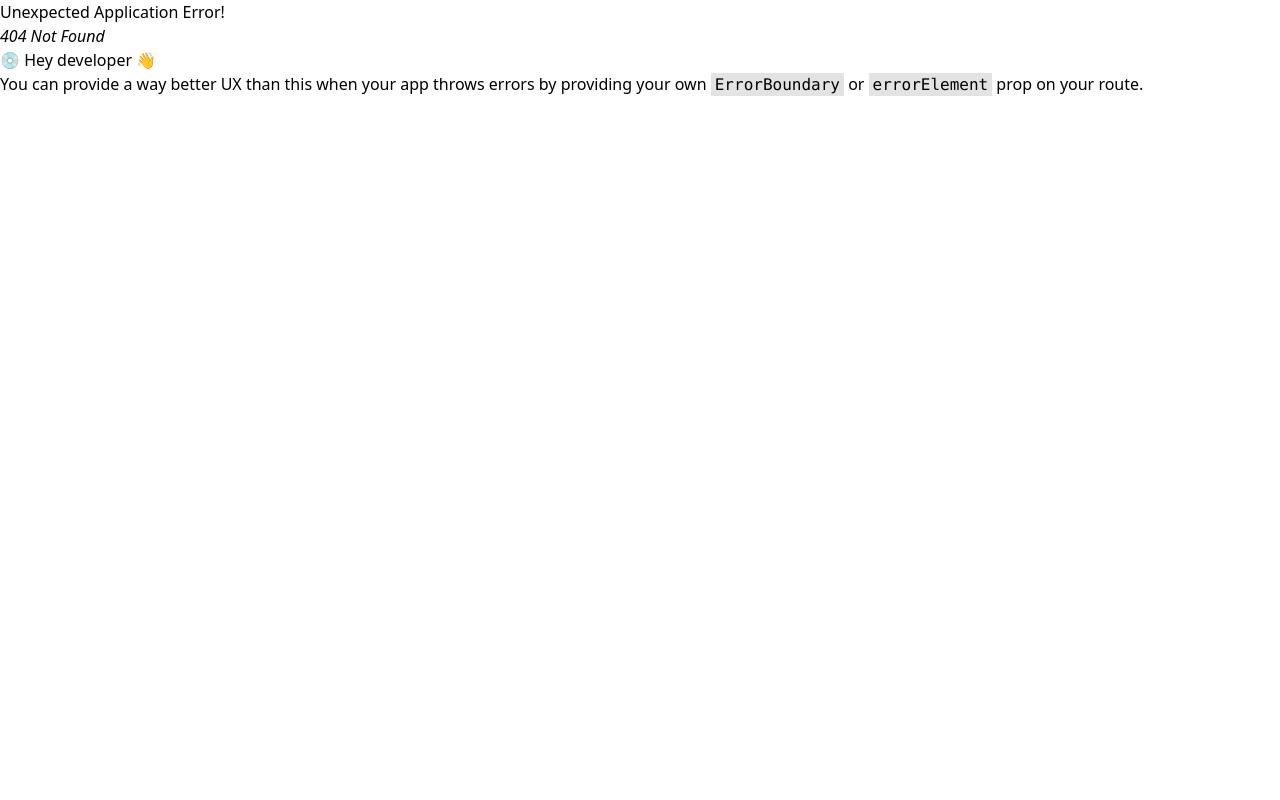
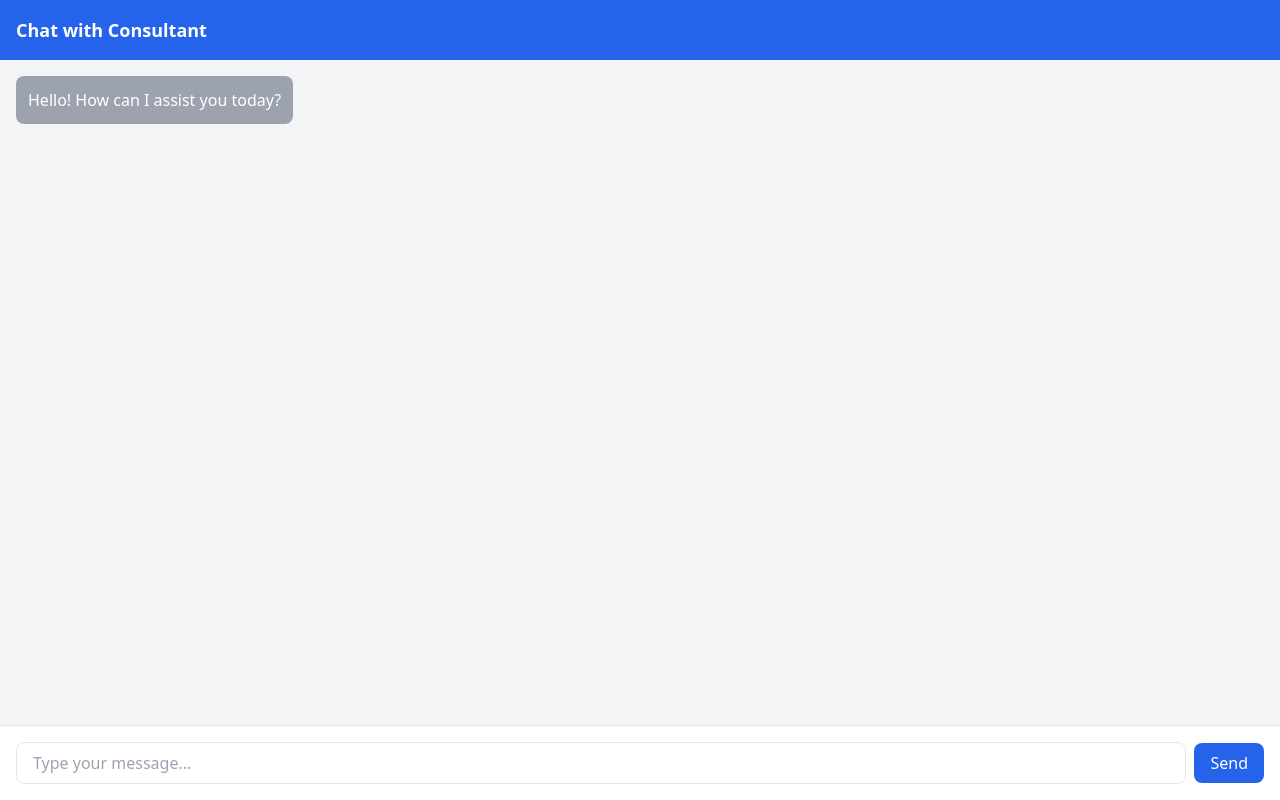
Before and after one commit to DariusSo/ConsultancyAppFront, a React (Vite) app: page /chat in a window 1280 px wide. Before the commit this address had no page. Built offline with nearby package versions, Linux system fonts and the light colour scheme.

Commit message:
Added cosultation approval

```diff
--- a/package.json
+++ b/package.json
@@ -11,13 +11,15 @@
   },
   "dependencies": {
     "@headlessui/react": "^2.2.0",
+    "@stomp/stompjs": "^7.0.0",
     "@stripe/stripe-js": "^5.4.0",
     "@tailwindcss/aspect-ratio": "^0.4.2",
     "react": "^18.3.1",
     "react-datepicker": "^7.5.0",
     "react-dom": "^18.3.1",
     "react-icons": "^5.4.0",
-    "react-router-dom": "^7.1.0"
+    "react-router-dom": "^7.1.0",
+    "sockjs-client": "^1.6.1"
   },
   "devDependencies": {
     "@eslint/js": "^9.17.0",
--- /dev/null
+++ b/src/components/ChatWindow.jsx
@@ -0,0 +1,80 @@
+// ChatWindow.js
+import React, { useState } from 'react';
+
+const ChatWindow = () => {
+  const [messages, setMessages] = useState([
+    { sender: 'bot', text: 'Hello! How can I assist you today?' },
+  ]);
+  const [input, setInput] = useState('');
+
+  const handleSend = () => {
+    if (input.trim() === '') return;
+
+    setMessages((prev) => [...prev, { sender: 'user', text: input }]);
+    setInput('');
+
+    // Simulating bot response
+    setTimeout(() => {
+      setMessages((prev) => [...prev, { sender: 'bot', text: 'Thank you for your message!' }]);
+    }, 1000);
+  };
+
+  return (
+    <div className="flex flex-col h-screen bg-gray-100">
+      {/* Header */}
+      <div className="p-4 bg-blue-600 text-white text-lg font-semibold">Chat with Consultant</div>
+
+      {/* Chat Messages */}
+      <div className="flex-1 p-4 overflow-y-auto">
+        {messages.map((msg, index) => (
+          <div
+            key={index}
+            className={`mb-2 flex ${msg.sender === 'user' ? 'justify-end' : 'justify-start'}`}
+          >
+            <div
+              className={`max-w-xs p-3 rounded-lg text-white ${
+                msg.sender === 'user' ? 'bg-blue-500' : 'bg-gray-400'
+              }`}
+            >
+              {msg.text}
+            </div>
+          </div>
+        ))}
+      </div>
+
+      {/* Input Box */}
+      <div className="p-4 bg-white flex items-center border-t">
+        <input
+          type="text"
+          value={input}
+          onChange={(e) => setInput(e.target.value)}
+          className="flex-1 px-4 py-2 border rounded-lg focus:outline-none focus:ring-2 focus:ring-blue-500"
+          placeholder="Type your message..."
+        />
+        <button
+          onClick={handleSend}
+          className="ml-2 px-4 py-2 bg-blue-600 text-white rounded-lg hover:bg-blue-700"
+        >
+          Send
+        </button>
+      </div>
+    </div>
+  );
+};
+
+var stompClient = null;
+function connect(setIsConnected, name, chatWindowRef, users, setUsers, usr, setMessages, messages, msg, hasResponded, setHasResponded) {
+  var socket = new SockJS('http://localhost:8080/websocket');
+
+  stompClient = Stomp.over(socket);
+  stompClient.connect({}, function (frame) {
+
+  console.log('Connected: ' + frame);
+
+    stompClient.subscribe('/topic/consultation/', function (messageList) {
+
+    });
+});
+}
+
+export default ChatWindow;
--- a/src/components/ClientProfile.jsx
+++ b/src/components/ClientProfile.jsx
@@ -1,4 +1,5 @@
 export default function ClientProfile({user, approvedConsultations, notApprovedConsultations}){
+
     return ( <div className="container mx-auto px-4 py-8 grid grid-cols-1 md:grid-cols-3 gap-8">
           {/* Left Section: Consultant Info */}
           <div className="bg-white rounded-lg shadow p-6">
@@ -34,8 +35,20 @@ export default function ClientProfile({user, approvedConsultations, notApprovedC
                 <ul className="mt-2">
                   {approvedConsultations.map((consultation, index) => (
                     <li key={index} className="border-b border-gray-200 py-2">
-
-                    </li>
+                    <div>
+                      <strong>Title:</strong> {consultation.title}
+                    </div>
+                    <div>
+                      <strong>Description:</strong> {consultation.description}
+                    </div>
+                    <div>
+                      <strong>Date & Time:</strong>{" "}
+                      {new Date(consultation.timeAndDate).toLocaleString()}
+                    </div>
+                    <div>
+                      <strong>Price:</strong> ${consultation.price.toFixed(2)}
+                    </div>
+                  </li>
                   ))}
                 </ul>
               ) : (
@@ -49,8 +62,20 @@ export default function ClientProfile({user, approvedConsultations, notApprovedC
                 <ul className="mt-2">
                   {notApprovedConsultations.map((consultation, index) => (
                     <li key={index} className="border-b border-gray-200 py-2">
-
-                    </li>
+                    <div>
+                      <strong>Title:</strong> {consultation.title}
+                    </div>
+                    <div>
+                      <strong>Description:</strong> {consultation.description}
+                    </div>
+                    <div>
+                      <strong>Date & Time:</strong>{" "}
+                      {new Date(consultation.timeAndDate).toLocaleString()}
+                    </div>
+                    <div>
+                      <strong>Price:</strong> ${consultation.price.toFixed(2)}
+                    </div>
+                  </li>
                   ))}
                 </ul>
               ) : (
--- a/src/components/ConsultantInfoRow.jsx
+++ b/src/components/ConsultantInfoRow.jsx
@@ -36,7 +36,6 @@ const ConsultantInfoRow = ({ consultant }) => {
         if (!dateMap[datePart]) dateMap[datePart] = [];
         dateMap[datePart].push(new Date(`${datePart}T${timePart}`)); // Push exact time
       });
-      console.log(selectedDate);
       setAvailableDates(Object.keys(dateMap).map((date) => new Date(date)));
       setTimeSlotsByDate(dateMap);
     } catch (error) {
--- a/src/components/ConsultantProfile.jsx
+++ b/src/components/ConsultantProfile.jsx
@@ -7,8 +7,8 @@ import { Navigate } from "react-router-dom";
 
 import ClientProfile from "../components/ClientProfile";
 
-export default function ConsultantProfile({user, approvedConsultations, notApprovedConsultations, availableTimes, setAvailableTimes, newAvailableTime, setNewAvailableTime}){
-  console.log(approvedConsultations);
+export default function ConsultantProfile({user, approvedConsultations, notApprovedConsultations, availableTimes, setAvailableTimes, newAvailableTime, setNewAvailableTime, setApprovedConsultations, setNotApprovedConsultations}){
+  console.log("Props:", { setApprovedConsultations, setNotApprovedConsultations });
   const handleAddAvailableTime = async () => {
       if (newAvailableTime) {
         const formattedDate = format(newAvailableTime, "yyyy-MM-dd HH:mm");
@@ -44,6 +44,34 @@ export default function ConsultantProfile({user, approvedConsultations, notAppro
         console.error("Failed to update dates:", err);
       }
     }
+
+    const handleApproveConsultation = async (consultation) => {
+      try {
+        const response = await fetch(
+          `http://localhost:8080/appointments?appointmentId=${consultation.id}`,
+          {
+            method: "PUT",
+            headers: {
+              "Content-Type": "application/json",
+              Authorization: getCookie("loggedIn"),
+            },
+          }
+        );
+
+        if (response.ok) {
+          // Move the consultation to the approved list
+          setApprovedConsultations((prevApproved) => [...prevApproved, consultation]);
+          setNotApprovedConsultations((prevNotApproved) =>
+            prevNotApproved.filter((c) => c.id !== consultation.id)
+          );
+        } else {
+          console.error("Failed to approve consultation:", await response.text());
+        }
+      } catch (err) {
+        console.error("Error approving consultation:", err);
+      }
+    };
+
 
 
   return (
@@ -128,6 +156,13 @@ export default function ConsultantProfile({user, approvedConsultations, notAppro
           <div>
             <strong>Price:</strong> ${consultation.price.toFixed(2)}
           </div>
+          <button
+  onClick={() => handleApproveConsultation(consultation)}
+  className="mt-2 bg-green-600 text-white px-4 py-2 rounded-md hover:bg-green-700 transition"
+>
+  Approve
+</button>
+
         </li>
       ))}
     </ul>
--- a/src/main.jsx
+++ b/src/main.jsx
@@ -8,6 +8,7 @@ import ConsultantProfilePage from './pages/UserProfilePage.jsx'
 import Login from './pages/Login.jsx'
 import Register from './pages/Registration.jsx'
 import UserProfilePage from './pages/UserProfilePage.jsx'
+import ChatWindow from './components/ChatWindow.jsx'
 
 
 const router = createBrowserRouter([
@@ -33,6 +34,10 @@ const router = createBrowserRouter([
     path: "/registration",
     element: <Register/>,
   },
+  {
+    path: "/chat",
+    element: <ChatWindow/>,
+  },
 
 ]);
 
--- a/src/pages/UserProfilePage.jsx
+++ b/src/pages/UserProfilePage.jsx
@@ -44,6 +44,8 @@ const UserProfilePage = () => {
                                                   setAvailableTimes={setAvailableTimes}
                                                   newAvailableTime={newAvailableTime}
                                                   setNewAvailableTime={setNewAvailableTime}
+                                                  setApprovedConsultations={setApprovedConsultations}
+                                                  setNotApprovedConsultations={setNotApprovedConsultations}
                                 />
                               ) : (<ClientProfile user={user}
                                                   approvedConsultations={approvedConsultations}
```
Also changed, not shown: 1 other file (tests, documents, lock files or other folders). Lines whose indentation alone changed are shown as unchanged.
